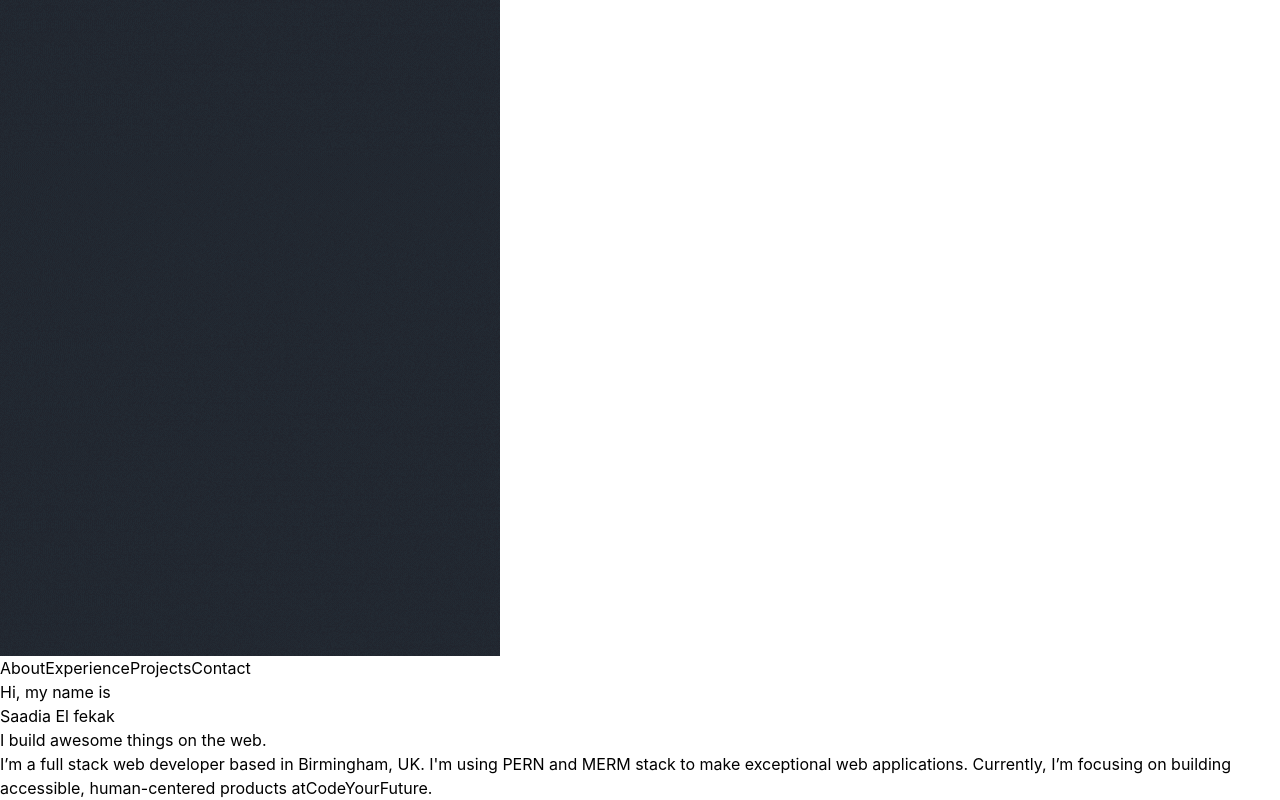
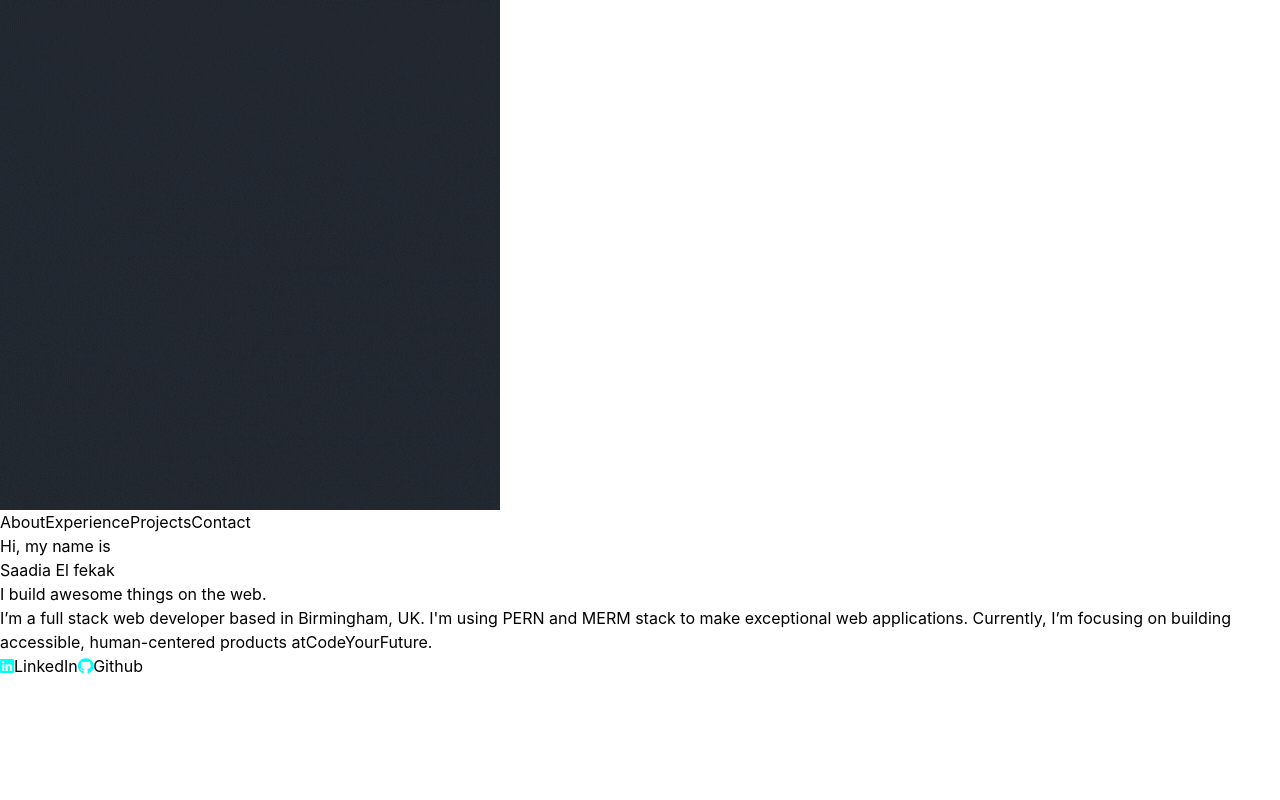
Before and after one commit to SaadiaELF/my-portfolio, a Next.js app: page / in a window 1280 px wide. Shown: the part 516-1316 px from the top of the page. After the commit the page ends 1194 px from the top, so only its background shows below. Built offline with nearby package versions, Linux system fonts and the light colour scheme; a web font is replaced by a local one.

Commit message:
added link to socials

```diff
--- a/components/hero.js
+++ b/components/hero.js
@@ -1,3 +1,6 @@
+import { FontAwesomeIcon } from "@fortawesome/react-fontawesome";
+import { faGithub, faLinkedin } from "@fortawesome/free-brands-svg-icons";
+
 export default function Hero() {
   return (
     <div className="relative isolate animate-fade px-6 pt-14 lg:px-8">
@@ -24,6 +27,24 @@ export default function Hero() {
             CodeYourFuture.
           </a>
         </p>
+        <div className="mt-10 flex items-center justify-start gap-x-3">
+          <a
+            href="https://www.linkedin.com/in/saadia-el-fekak-5b138780/"
+            target="_blank"
+            className="rounded-md border border-solid border-primary_2 bg-primary_1 px-5 py-1.5 text-sm text-secondary_2 shadow-sm hover:bg-primary_2 focus-visible:outline focus-visible:outline-2 focus-visible:outline-offset-2 focus-visible:outline-primary_2"
+          >
+            <FontAwesomeIcon icon={faLinkedin} style={{ color: "#00fff5" }} />
+            <span className="ps-1.5">LinkedIn</span>
+          </a>
+          <a
+            href="https://github.com/SaadiaELF"
+            target="_blank"
+            className="rounded-md border border-solid border-primary_2 bg-primary_1 px-5 py-1.5 text-sm text-secondary_2 shadow-sm hover:bg-primary_2 focus-visible:outline focus-visible:outline-2 focus-visible:outline-offset-2 focus-visible:outline-primary_2"
+          >
+            <FontAwesomeIcon icon={faGithub} style={{ color: "#00fff5" }} />
+            <span className="ps-1.5">Github</span>
+          </a>
+        </div>
       </div>
     </div>
   );
```
